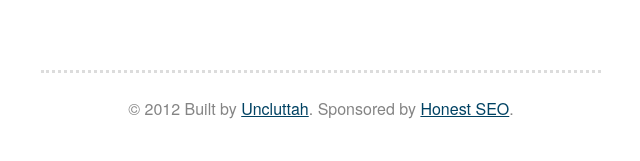
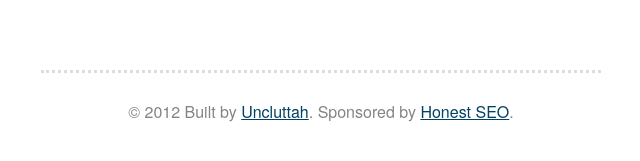
Before and after one commit to hondocode/how-to-properly-log-an-issue, a plain HTML site: page public/index.html in a window 1280 px wide. Shown: the part 3643-3804 px from the top of the page, 319-959 px from the left. Drawn offline with Linux system fonts and the light colour scheme.

Commit message:
Fix the line-height

```diff
--- a/public/styles.css
+++ b/public/styles.css
@@ -78,6 +78,7 @@ body {
 		padding-top: 1.75em;
 		text-align: center;
 		color: rgb(132,132,132);
+		line-height: 1.4;
 	}
 
 	@media screen and (min-width: 38em) {
```
